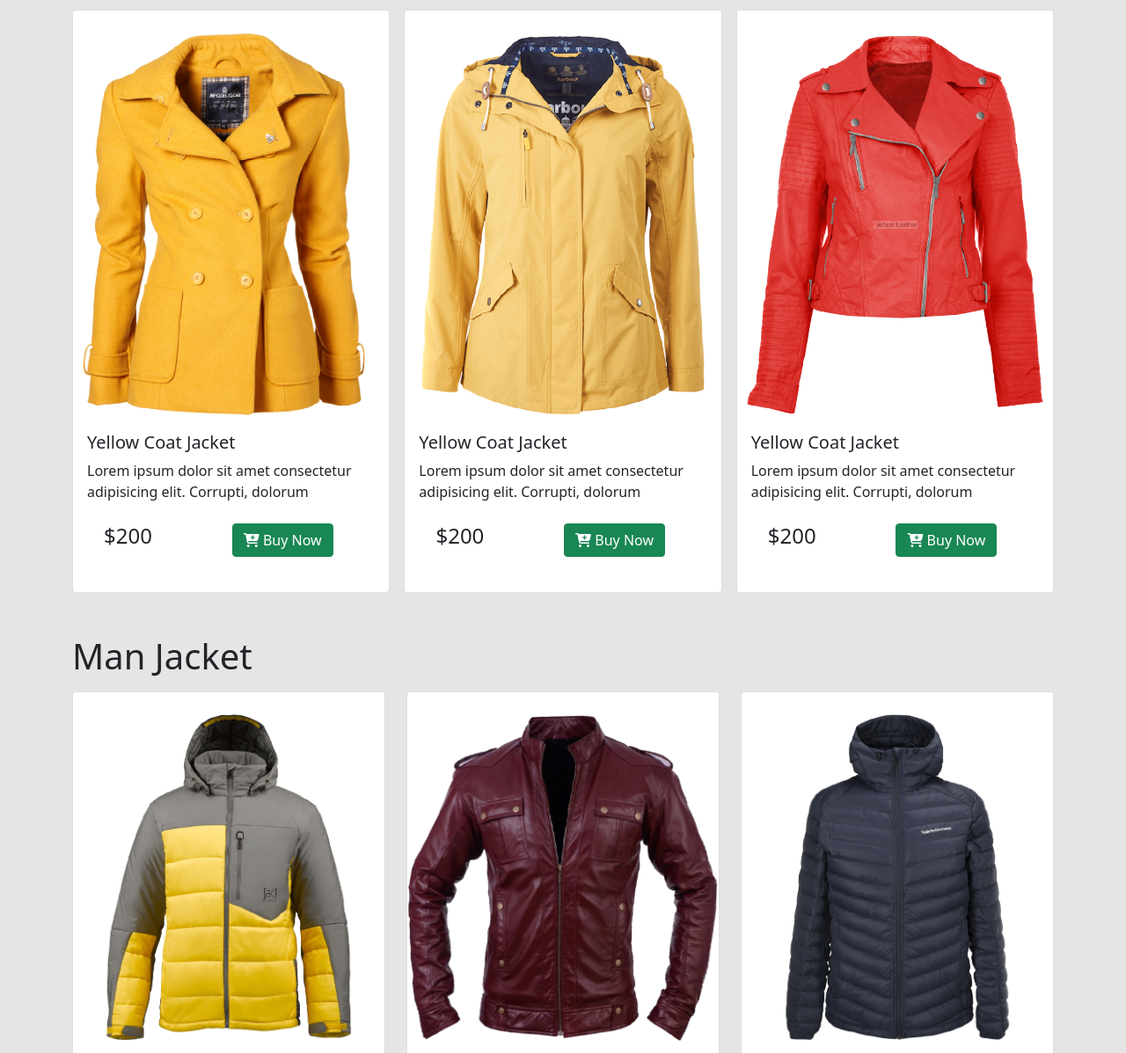
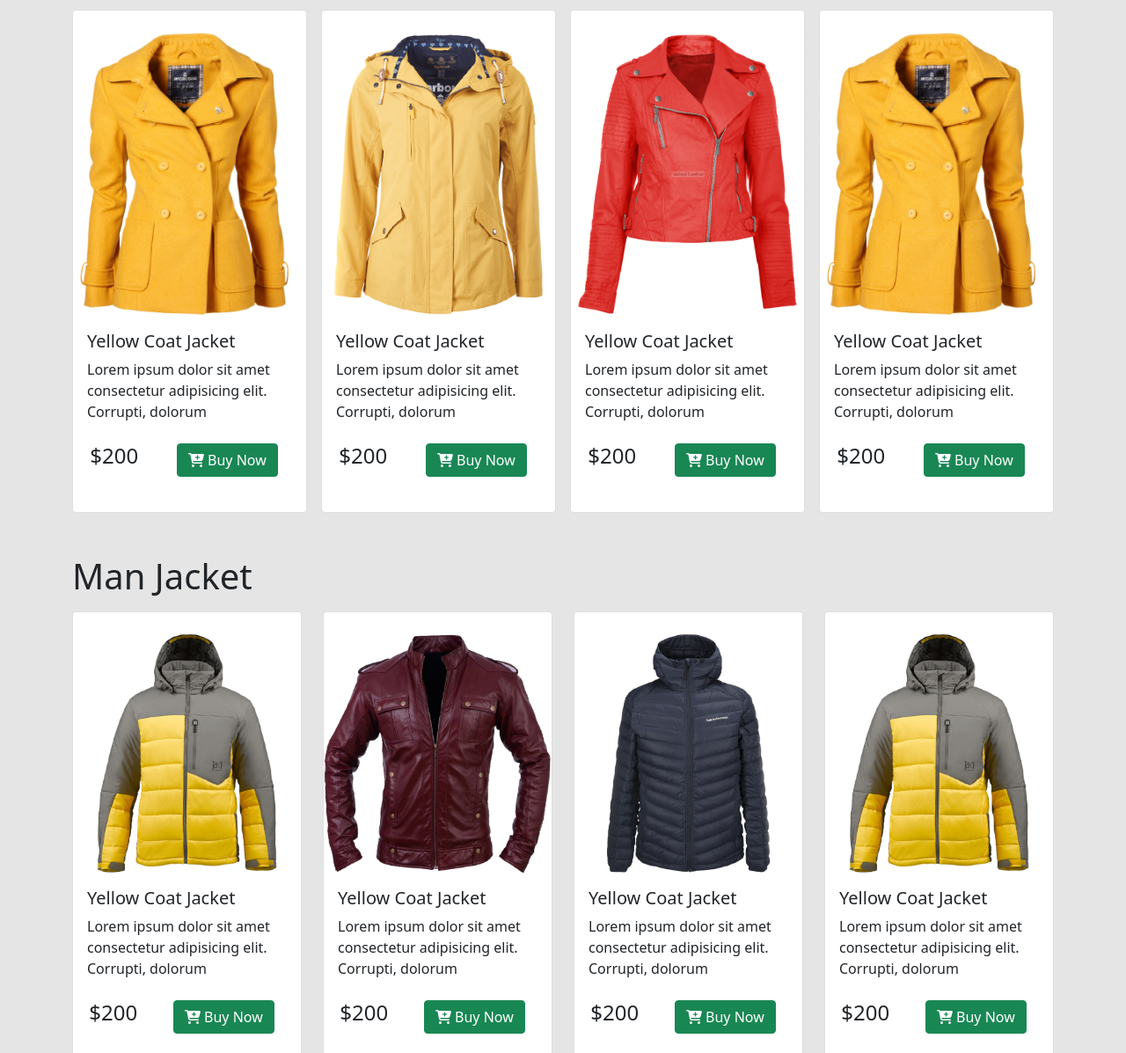
Before and after one commit to rkbokul1/Penguin-Bootstrap, a plain HTML site: page index.html in a window 1280 px wide. Shown: the part 620-1817 px from the top of the page at 88% size. Drawn offline with nearby package versions, Linux system fonts and the light colour scheme.

Commit message:
extra colum added

```diff
--- a/index.html
+++ b/index.html
@@ -65,7 +65,7 @@
             <div class="container">
                 <h1 class="mb-3">Women Jacket</h1>
                 <div class="row g-3">
-                    <div class="col-lg-4 col-md-6 col-12">
+                    <div class="col-lg-3 col-md-6 col-12">
                         <div class="card py-4 bg-gray m-auto rounded-3">
                             <img src="./images/jacket-1.png" class="card-img-top" alt="...">
                             <div class="card-body">
@@ -87,7 +87,7 @@
                             </div>
                           </div>
                     </div>
-                    <div class="col-lg-4 col-md-6 col-12">
+                    <div class="col-lg-3 col-md-6 col-12">
                         <div class="card py-4 bg-gray m-auto rounded-3">
                             <img src="./images/jacket-2.png" class="card-img-top" alt="...">
                             <div class="card-body">
@@ -109,9 +109,31 @@
                             </div>
                           </div>
                     </div>
-                    <div class="col-lg-4 col-md-6 col-12">
+                    <div class="col-lg-3 col-md-6 col-12">
                         <div class="card py-4 bg-gray m-auto rounded">
                             <img src="./images/jacket-3.png" class="card-img-top" alt="...">
+                            <div class="card-body">
+                              <h5 class="card-title">Yellow Coat Jacket</h5>
+                              <p class="card-text">Lorem ipsum dolor sit amet consectetur adipisicing elit. Corrupti, dolorum</p>
+                              <div class="row pt-2 text-center">
+                                  <div class="col-lg-4 col-md-4 col-4">
+                                      <div class="dollar">
+                                          <h4>$200</h4>
+                                      </div>
+                                  </div>
+                                  <div class="col-lg-8 col-md-6 col-6">
+
+                                    <div class="buynow">
+                                        <a class="btn btn-success" href="#"><i class="fas fa-cart-plus"></i> Buy Now</a>
+                                      </div>
+                                  </div>
+                              </div>
+                            </div>
+                          </div>
+                    </div>
+                    <div class="col-lg-3 col-md-6 col-12">
+                        <div class="card py-4 bg-gray m-auto rounded">
+                            <img src="./images/jacket-1.png" class="card-img-top" alt="...">
                             <div class="card-body">
                               <h5 class="card-title">Yellow Coat Jacket</h5>
                               <p class="card-text">Lorem ipsum dolor sit amet consectetur adipisicing elit. Corrupti, dolorum</p>
@@ -136,7 +158,7 @@
                 <!-- men jacket -->
                 <h1 class="my-3 mt-5">Man Jacket</h1>
                 <div class="row gy-3">
-                    <div class="col-lg-4 col-md-6 col-12">
+                    <div class="col-lg-3 col-md-6 col-12">
                         <div class="card py-4 bg-gray m-auto rounded">
                             <img src="./images/jacket-4.png" class="card-img-top" alt="...">
                             <div class="card-body">
@@ -158,7 +180,7 @@
                             </div>
                           </div>
                     </div>
-                    <div class="col-lg-4 col-md-6 col-12">
+                    <div class="col-lg-3 col-md-6 col-12">
                         <div class="card py-4 bg-gray m-auto rounded">
                             <img src="./images/jacket-5.png" class="card-img-top" alt="...">
                             <div class="card-body">
@@ -180,9 +202,31 @@
                             </div>
                           </div>
                     </div>
-                    <div class="col-lg-4 col-md-6 col-12">
+                    <div class="col-lg-3 col-md-6 col-12">
                         <div class="card py-4 bg-gray m-auto rounded">
                             <img src="./images/jacket-6.png" class="card-img-top" alt="...">
+                            <div class="card-body">
+                              <h5 class="card-title">Yellow Coat Jacket</h5>
+                              <p class="card-text">Lorem ipsum dolor sit amet consectetur adipisicing elit. Corrupti, dolorum</p>
+                              <div class="row pt-2 text-center">
+                                  <div class="col-lg-4 col-md-4 col-4">
+                                      <div class="dollar">
+                                          <h4>$200</h4>
+                                      </div>
+                                  </div>
+                                  <div class="col-lg-8 col-md-6 col-6">
+
+                                    <div class="buynow">
+                                        <a class="btn btn-success" href="#"><i class="fas fa-cart-plus"></i> Buy Now</a>
+                                      </div>
+                                  </div>
+                              </div>
+                            </div>
+                          </div>
+                    </div>
+                    <div class="col-lg-3 col-md-6 col-12">
+                        <div class="card py-4 bg-gray m-auto rounded">
+                            <img src="./images/jacket-4.png" class="card-img-top" alt="...">
                             <div class="card-body">
                               <h5 class="card-title">Yellow Coat Jacket</h5>
                               <p class="card-text">Lorem ipsum dolor sit amet consectetur adipisicing elit. Corrupti, dolorum</p>
```
